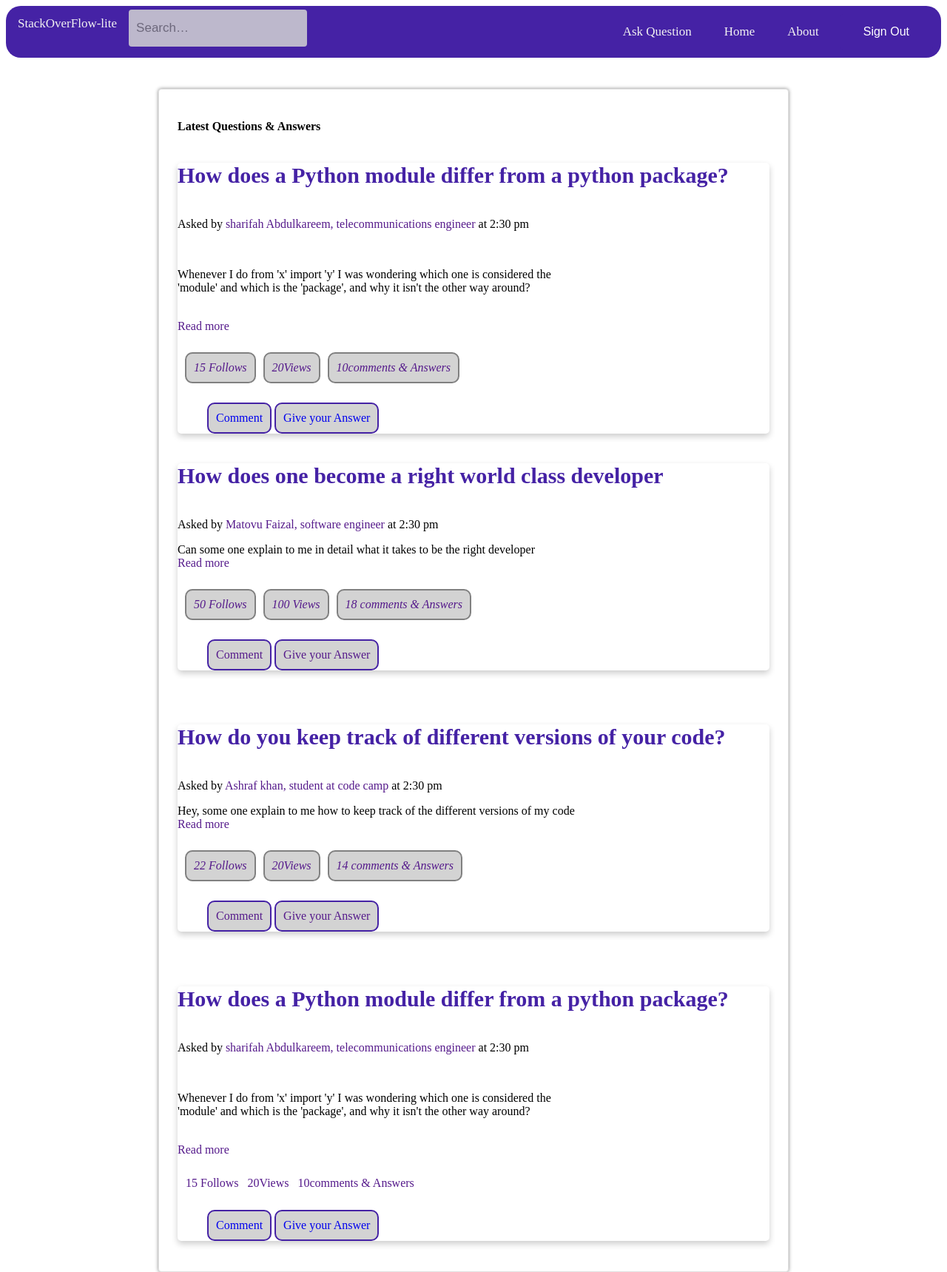
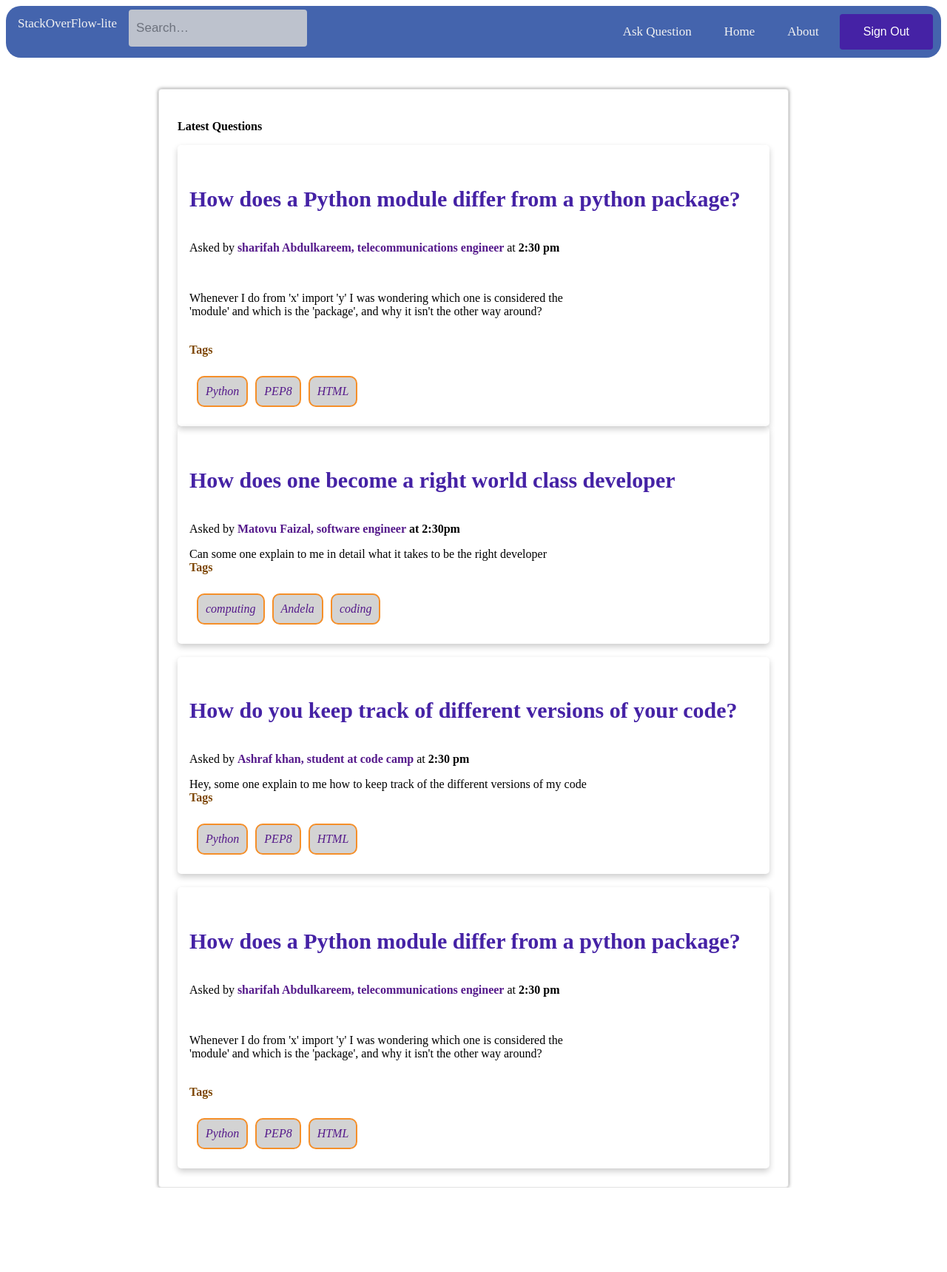
Before and after one commit to sharifahblessing/stackoverflow-lite, a Python web app: template UI/template/stackhome.html in a window 1280 px wide. Shown: the whole page at 74% size. After the commit the page ends 1605 px from the top, so only its background shows below. Run offline with Jinja, Linux system fonts and the light colour scheme; the template is opened without the code that fills it, so the values that code supplies are empty.

Commit message:
fix design patterns

```diff
--- a/UI/css/askquestion.css
+++ b/UI/css/askquestion.css
@@ -1,5 +1,5 @@
 .navbar {
-    background-color: rgb(69, 34, 165);
+    background-color: #4464AD;
     overflow: hidden;
     border-radius: 20px;
     height:50px;
@@ -79,11 +79,9 @@
   }
   .card{
       padding:20px;
-      background-color: rgb(69, 34, 165);
+      background-color:  #4464AD;
       margin :10px;
       border-radius:8px;
-
-      float:center;
       margin :10px;
       border-radius:8px;
       width:100%
--- a/UI/css/index.css
+++ b/UI/css/index.css
@@ -1,5 +1,5 @@
 .navigation {
-    background-color: rgb(69, 34, 165);
+    background-color: #4464AD;
     overflow: hidden;
     border-radius: 20px;
     height:50px;
@@ -71,7 +71,7 @@
   text-decoration: none;
 }
 input[type=submit] {
-    background-color:rgb(99, 104, 170);
+    background-color: #4464AD;
     color: white;
     cursor: pointer;
   }
--- a/UI/css/stackhome.css
+++ b/UI/css/stackhome.css
@@ -1,5 +1,5 @@
 .navbar {
-    background-color: rgb(69, 34, 165);
+    background-color: #4464AD;
     overflow: hidden;
     border-radius: 20px;
     height:70px;
@@ -88,6 +88,7 @@
     box-shadow: 0 4px 8px 0 rgba(0,0,0,0.2);
     transition: 0.3s;
     border-radius: 5px;
+    padding:16px;
 }
 li {
     display: inline-block;
@@ -98,7 +99,7 @@
     background-color:lightgrey;
 }
 .follow td{
-    border:2px solid grey;
+    border:2px solid #F58F29;
     border-radius: 10px;
     background-color:lightgrey;
     font-style: italic;
@@ -106,3 +107,7 @@
 
 
 }
+
+.tags{
+    color: #7D4600;
+}
--- a/UI/template/stackhome.html
+++ b/UI/template/stackhome.html
@@ -1,5 +1,6 @@
 <!DOCTYPE html>
 <html>
+
 <head>
         <meta charset="utf-8" />
         <meta http-equiv="X-UA-Compatible" content="IE=edge">
@@ -8,6 +9,7 @@
         <link rel="stylesheet" type="text/css" media="screen" href="../css/stackhome.css" />
 
 </head>
+
 <body>
         <div class="navbar">
                 <a class="active" href="index.html">StackOverFlow-lite</a>
@@ -17,21 +19,22 @@
                         <tbody>
 
                                 <tr>
-                                        <td >
-                                                <a href="../template/askquestion.html"><label class="ButtonConfirm" id="askquestionbutton" for= "Ask Question">Ask Question</label></a>
+                                        <td>
+                                                <a href="../template/askquestion.html"><label class="ButtonConfirm" id="askquestionbutton"
+                                                                for="Ask Question">Ask Question</label></a>
 
                                         </td>
 
                                         <td>
                                                 <a href="../template/stackhome.html">Home</a>
                                         </td>
-                                        <td >
-                                                        <a><label class="about" id="about" for= "about">About</label></a>
+                                        <td>
+                                                <a><label class="about" id="about" for="about">About</label></a>
 
                                         </td>
 
-                                        <td >
-                                                <button><label class="signout" id="sign out" for= "sign out">Sign Out</label></button>
+                                        <td>
+                                                <button><label class="signout" id="sign out" for="sign out">Sign Out</label></button>
 
                                         </td>
 
@@ -45,32 +48,39 @@
 
         <div class="container">
 
-                        <P><strong>Latest Questions & Answers</strong></P>
+                <P><strong>Latest Questions </strong></P>
                 <div class="media">
                         <div class="card">
                                 <div class="container1">
-                                                <a href = "../template/answercomments.html">
+
+                                        <a href="../template/answercomments.html">
+
                                                 <h4><strong> How does a Python module differ from a python package?</strong></h4>
                                         </a>
-                                                        <p>Asked by <a class="person" href = "">sharifah Abdulkareem, telecommunications engineer</a> at 2:30 pm</p>
-                                                        <p><br><p>Whenever I do from 'x' import 'y' I was wondering which one is considered the <br>'module' and which is the 'package', and why it isn't the other way around?<p/><br>
-                                                        <a href="">Read more</a>
+
+
+
+                                        <p>Asked by <b><a class="person" href="">sharifah Abdulkareem, telecommunications engineer
+                                                </a></b> at <b>2:30 pm</b></p>
+                                        <p><br><p>Whenever I do from 'x' import 'y' I was wondering which one is considered
+                                                        the <br>'module' and which is the 'package', and why it isn't the
+                                                        other way around?
+                                                        <p/><br>
+                                                        <label class ="tags"><b>Tags</b></label>
                                                 </p>
+
                                                 <table class="follow">
                                                         <tbody id="briefinsight">
                                                                 <tr>
-                                                                                <td><a href="">15 Follows</a></td>
-                                                                                <td><a href=""> 20Views</a></td>
-                                                                                <td><a href="">10comments & Answers</a></td>
+                                                                        <td><a href="">Python</a></td>
+                                                                        <td><a href=""> PEP8</a></td>
+                                                                        <td><a href="">HTML</a></td>
 
                                                                 </tr>
                                                         </tbody>
 
                                                 </table>
-                                                        <ul id ="comment give answer2">
-                                                                <li class="comment"><a href="../template/answercomments.html">Comment</a></li>
-                                                                <li class="Give Your Answer"><a href="../template/answercomments.html">Give your Answer</a></li>
-                                                        </ul>
+
 
 
                                 </div>
@@ -79,58 +89,52 @@
 
                         <div class="card">
                                 <div class="container1">
-                                <a href = "">
-                                        <h4><strong>How does one become a  right world class developer</strong></h4>
+                                        <a href="">
+                                                <h4><strong>How does one become a right world class developer</strong></h4>
                                         </a>
-                                        <p>Asked by <a class="person" href="">Matovu Faizal, software engineer</a> at 2:30 pm</p>
-                                        <p>Can some one explain to me in detail  what it takes to be the right developer<br>
-                                        <a href="">Read more</a>
+                                        <p>Asked by <a class="person" href=""><b>Matovu Faizal, software engineer</b></a> <b>at 2:30pm</b>
+                                        </p>
+                                        <p>Can some one explain to me in detail what it takes to be the right developer<br>
+                                                <label class="tags"><b>Tags</b></label>
                                         </p>
                                         <table class="follow">
                                                 <tbody id="briefinsight">
                                                         <tr>
-                                                        <td><a href="">50 Follows</a></td>
-                                                        <td><a href="">100 Views</a></td>
-                                                        <td><a href="">18 comments & Answers</a></td>
+                                                                <td><a href="">computing</a></td>
+                                                                <td><a href=""> Andela</a></td>
+                                                                <td><a href="">coding</a></td>
 
                                                         </tr>
                                                 </tbody>
 
                                         </table>
-
-                                        <ul id ="comment give answer">
-                                        <li class="comment"><a href="">Comment</a></li>
-                                        <li class="Give Your Answer"><a href="">Give your Answer</a></li>
-                                        </ul>
-
-
                                 </div>
                         </div>
                         <br>
                         <div class="card">
                                 <div class="container1">
-                                        <a href = "">
+                                        <a href="">
                                                 <h4><strong>How do you keep track of different versions of your code?</strong></h4>
                                         </a>
-                                                <p>Asked by <a class="person" href= "">Ashraf khan, student at code camp</a> at 2:30 pm</p>
-                                                <p>Hey, some one explain to me how to keep track of the different versions of my code<br>
-                                                <a href="">Read more</a>
+                                        <p>Asked by <a class="person" href=""><b>Ashraf khan, student at code camp</b></a> at <b>2:30
+                                                pm</b>
+                                        </p>
+                                        <p>Hey, some one explain to me how to keep track of the different versions of my
+                                                code
+                                                <br>
+                                                <label class="tags"><b>Tags</b></label>
                                         </p>
                                         <table class="follow">
                                                 <tbody id="briefinsight">
                                                         <tr>
-                                                                        <td><a href="">22 Follows</a></td>
-                                                                        <td><a href=""> 20Views</a></td>
-                                                                        <td><a href="">14 comments & Answers</a></td>
+                                                                <td><a href="">Python</a></td>
+                                                                <td><a href=""> PEP8</a></td>
+                                                                <td><a href="">HTML</a></td>
 
                                                         </tr>
                                                 </tbody>
 
                                         </table>
-                                                <ul id ="comment give answer1">
-                                                        <li class="comment"><a href="">Comment</a></li>
-                                                        <li class="Give Your Answer"><a href="">Give your Answer</a></li>
-                                                </ul>
 
 
                                 </div>
@@ -139,28 +143,28 @@
                         <br>
                         <div class="card">
                                 <div class="container1">
-                                        <a href = "">
+                                        <a href="">
                                                 <h4><strong> How does a Python module differ from a python package?</strong></h4>
                                         </a>
-                                                <p>Asked by <a class="person" href = "">sharifah Abdulkareem, telecommunications engineer</a> at 2:30 pm</p>
-                                                <p><br><p>Whenever I do from 'x' import 'y' I was wondering which one is considered the <br>'module' and which is the 'package', and why it isn't the other way around?<p/><br>
-                                                <a href="">Read more</a>
+                                        <p>Asked by <a class="person" href=""><b>sharifah Abdulkareem, telecommunications engineer</b></a>
+                                                at <b>2:30 pm</b></p>
+                                        <p><br><p>Whenever I do from 'x' import 'y' I was wondering which one is considered
+                                                        the <br>'module' and which is the 'package', and why it isn't the
+                                                        other way around?
+                                                        <p/><br>
+                                                        <label class="tags"><b>Tags</b></label>
                                                 </p>
-                                                <table>
+                                                <table class="follow">
                                                         <tbody id="briefinsight">
-                                                                     <tr class="followsview">
-                                                                        <td><a href="">15 Follows</a></td>
-                                                                        <td><a href=""> 20Views</a></td>
-                                                                        <td><a href="">10comments & Answers</a></td>
+                                                                <tr>
+                                                                        <td><a href="">Python</a></td>
+                                                                        <td><a href=""> PEP8</a></td>
+                                                                        <td><a href="">HTML</a></td>
 
                                                                 </tr>
                                                         </tbody>
 
                                                 </table>
-                                                <ul id ="comment give answer2">
-                                                        <li class="comment"><a href="../template/answercomments.html">Comment</a></li>
-                                                        <li class="Give Your Answer"><a href="../template/answercomments.html">Give your Answer</a></li>
-                                                </ul>
 
 
                                 </div>
@@ -173,4 +177,5 @@
 
         </div>
 </body>
+
 </html>
```
Also changed, not shown: UI/css/answercomments.css (+15 -2 lines), UI/template/answercomments.html (+68 -31 lines), index.html (+14 -1 lines), UI/images/tickstack.png (added). Lines whose indentation alone changed are shown as unchanged.
